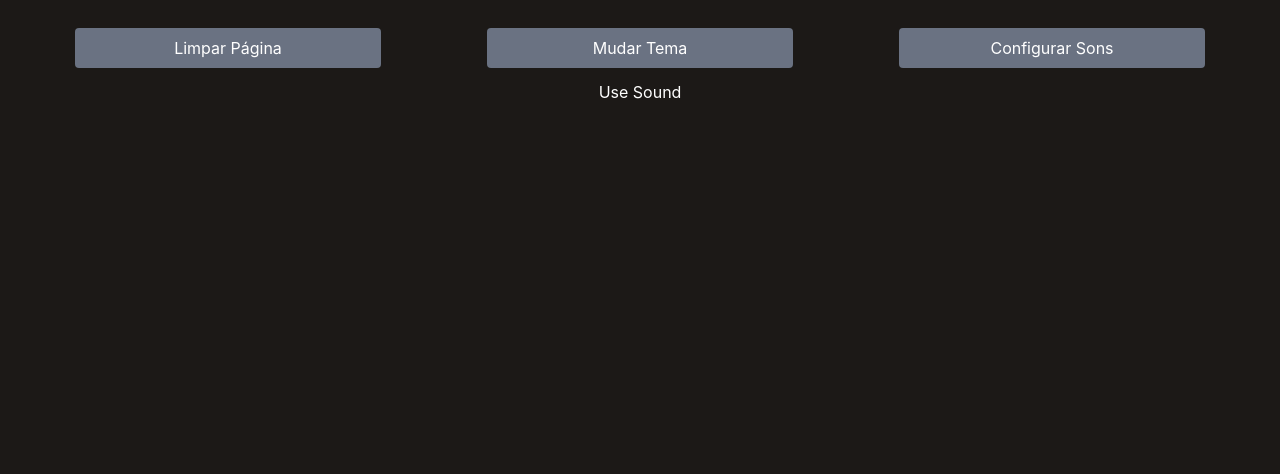
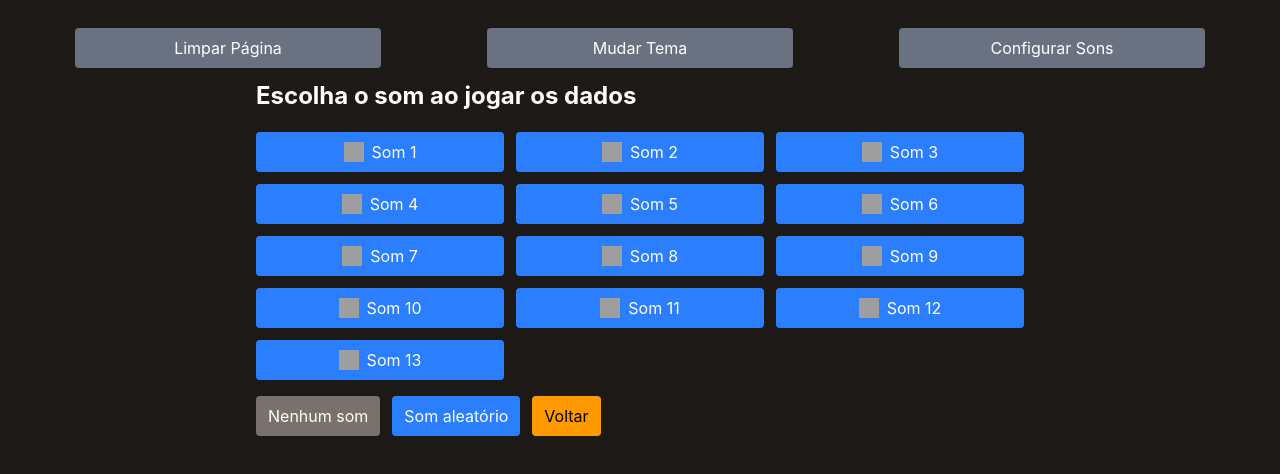
Before and after one commit to brasilicioh/simuladorDados, an Astro site in the folder astro-dices/: page /audio in a window 1280 px wide. Built offline with nearby package versions, Linux system fonts and the light colour scheme; Astro itself is replaced by a stand-in of ours; grey boxes are pictures that could not be loaded.

Commit message:
feat: add sounds function

```diff
--- a/astro-dices/src/components/Dice.tsx
+++ b/astro-dices/src/components/Dice.tsx
@@ -1,5 +1,6 @@
 import { useState } from "react";
 import Button from "./Button";
+import { playSelectedSound } from "./SoundSelector";
 
 interface Props {
   onRemove: () => void;
@@ -41,6 +42,7 @@ export default function Dice({ onRemove, dice, onRoll }: Props) {
       sum += roll;
     }
     onRoll(results, sum);
+    playSelectedSound();
   }
 
   return (
--- /dev/null
+++ b/astro-dices/src/components/SoundSelector.tsx
@@ -0,0 +1,119 @@
+import { useState } from "react";
+import audioIcon from "../assets/audio.png";
+import whiteAudioIcon from "../assets/whiteAudio.png";
+import sound1 from "../assets/audio/sound1.mp4";
+import sound2 from "../assets/audio/sound2.mp4";
+import sound3 from "../assets/audio/sound3.mp4";
+import sound4 from "../assets/audio/sound4.mp4";
+import sound5 from "../assets/audio/sound5.mp4";
+import sound6 from "../assets/audio/sound6.mp4";
+import sound7 from "../assets/audio/sound7.mp4";
+import sound8 from "../assets/audio/sound8.mp4";
+import sound9 from "../assets/audio/sound9.mp4";
+import sound10 from "../assets/audio/sound10.mp4";
+import sound11 from "../assets/audio/sound11.mp4";
+import sound12 from "../assets/audio/sound12.mp4";
+import sound13 from "../assets/audio/sound13.mp4";
+
+const sounds = [
+  ["Som 1", "Pumm", sound1],
+  ["Som 2", "Tarann", sound2],
+  ["Som 3", "TuamTan", sound3],
+  ["Som 4", "Ahhhh", sound4],
+  ["Som 5", "Miguel O'Hara", sound5],
+  ["Som 6", "Gatuno", sound6],
+  ["Som 7", "Venom", sound7],
+  ["Som 8", "WhatsApp", sound8],
+  ["Som 9", "Cano caindo", sound9],
+  ["Som 10", "Ahh uiuiui", sound10],
+  ["Som 11", "Harrial", sound11],
+  ["Som 12", "Poinoinoin", sound12],
+  ["Som 13", "Honhonhoin", sound13],
+] as const;
+
+const SOUND_KEY = "selected-dice-sound";
+
+export default function SoundSelector() {
+  const [selectedSound, setSelectedSound] = useState(
+    () =>
+      typeof window === "undefined"
+        ? ""
+        : localStorage.getItem(SOUND_KEY) ?? "",
+  );
+  const [isLightTheme, setIsLightTheme] = useState(() =>
+    typeof document !== "undefined" &&
+    document.body.classList.contains("white"),
+  );
+
+  function selectSound(sound: string) {
+    localStorage.setItem(SOUND_KEY, sound);
+    setSelectedSound(sound);
+  }
+
+  function goBack() {
+    window.location.href = "/";
+  }
+
+  return (
+    <main className="mx-auto max-w-3xl">
+      <h2 className="mb-5 text-2xl font-bold">Escolha o som ao jogar os dados</h2>
+      <div className="grid grid-cols-2 gap-3 sm:grid-cols-3">
+        {sounds.map(([label, title, source]) => (
+          <button
+            type="button"
+            title={title}
+            className={`flex items-center justify-center gap-2 rounded px-3 py-2 ${
+              selectedSound === source ? "bg-blue-700" : "bg-blue-500"
+            } text-white`}
+            onClick={() => selectSound(source)}
+          >
+            <img
+              src={isLightTheme ? whiteAudioIcon : audioIcon}
+              alt=""
+              title={title}
+              className="h-5 w-5"
+            />
+            {label}
+          </button>
+        ))}
+      </div>
+      <div className="mt-4 flex gap-3">
+        <button
+          type="button"
+          title="Não tocar nenhum som"
+          className="rounded bg-stone-500 px-3 py-2 text-white"
+          onClick={() => selectSound("")}
+        >
+          Nenhum som
+        </button>
+        <button
+          type="button"
+          title="Escolher um som aleatório a cada rolagem"
+          className="rounded bg-blue-500 px-3 py-2 text-white"
+          onClick={() => selectSound("random")}
+        >
+          Som aleatório
+        </button>
+        <button
+          type="button"
+          className="rounded bg-amber-500 px-3 py-2 text-black"
+          onClick={goBack}
+        >
+          Voltar
+        </button>
+      </div>
+    </main>
+  );
+}
+
+export function playSelectedSound() {
+  const selectedSound = localStorage.getItem(SOUND_KEY);
+  if (!selectedSound) return;
+
+  const source =
+    selectedSound === "random"
+      ? sounds[Math.floor(Math.random() * sounds.length)][2]
+      : selectedSound;
+  const audio = new Audio(source);
+  void audio.play();
+}
--- a/astro-dices/src/pages/audio/index.astro
+++ b/astro-dices/src/pages/audio/index.astro
@@ -1,16 +1,10 @@
 ---
 import Layout from "../../layout/Layout.astro";
 import Header from ".././Header.astro";
-
-const sounds = [];
-for (let i = 1; i <= 13; i++) {
-  sounds.push(`../../assets/audio/sound${i}.mp4`);
-}
+import SoundSelector from "../../components/SoundSelector";
 ---
 
 <Layout>
   <Header withText={false} />
-  <div class="flex justify-center">
-    <button>Use Sound</button>
-  </div>
+  <SoundSelector client:load />
 </Layout>
```
